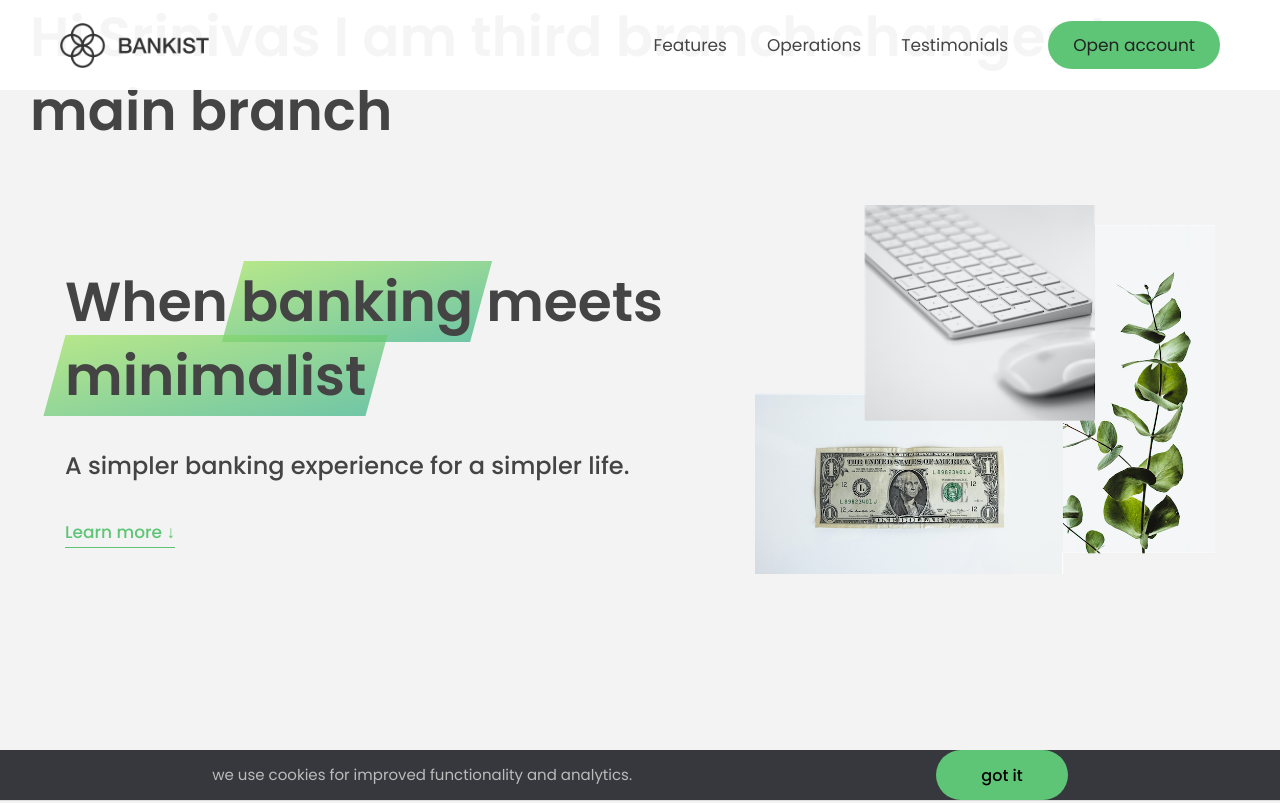
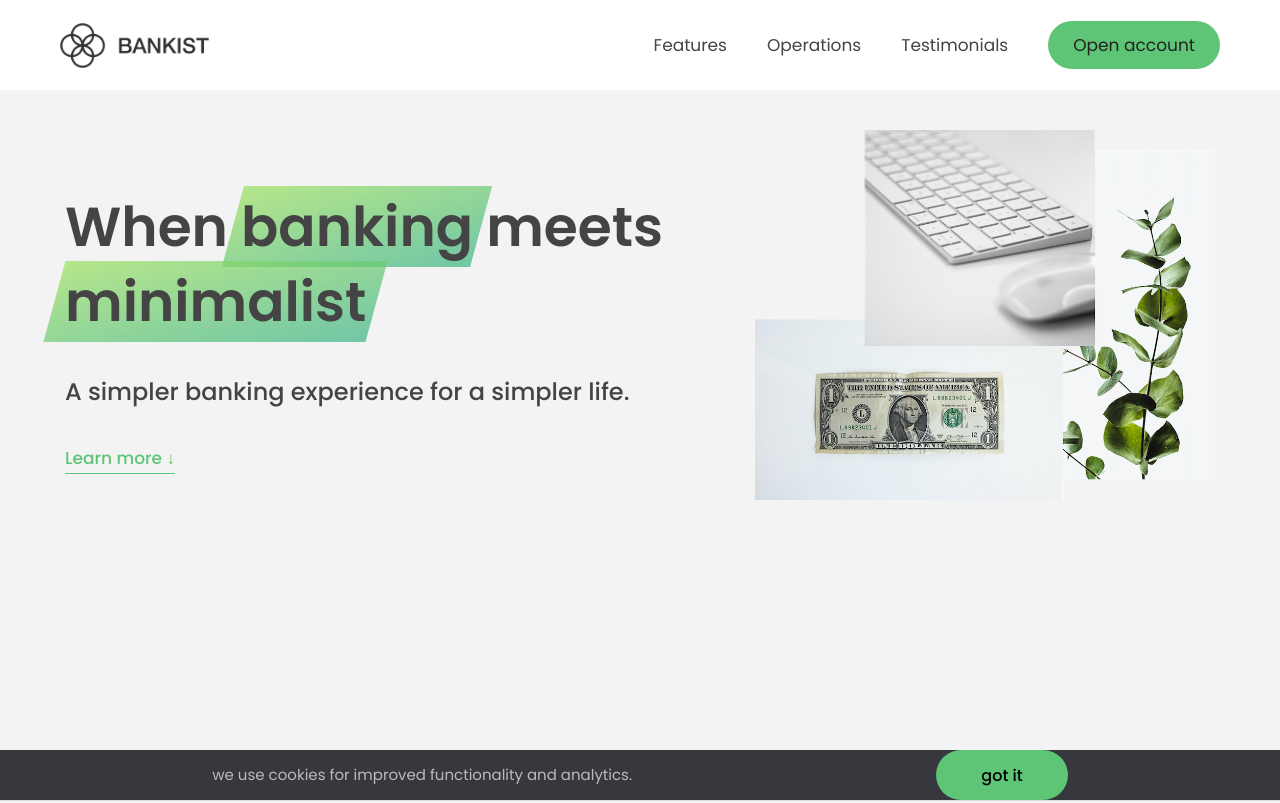
Before and after one commit to srinivas-kandlikar/publicsite-bankistsite-test, a plain HTML site: page index.html in a window 1280 px wide. Shown: the top 803 px of the page. Drawn offline with Linux system fonts and the light colour scheme.

Commit message:
Update index.html

```diff
--- a/index.html
+++ b/index.html
@@ -15,7 +15,6 @@
   </head>
   <body>
     <header class="header">
-<h1>Hi Srinivas I am third branch changes to main branch </h1>
       <nav class="nav">
         <img
           src="img/logo.png"
```
